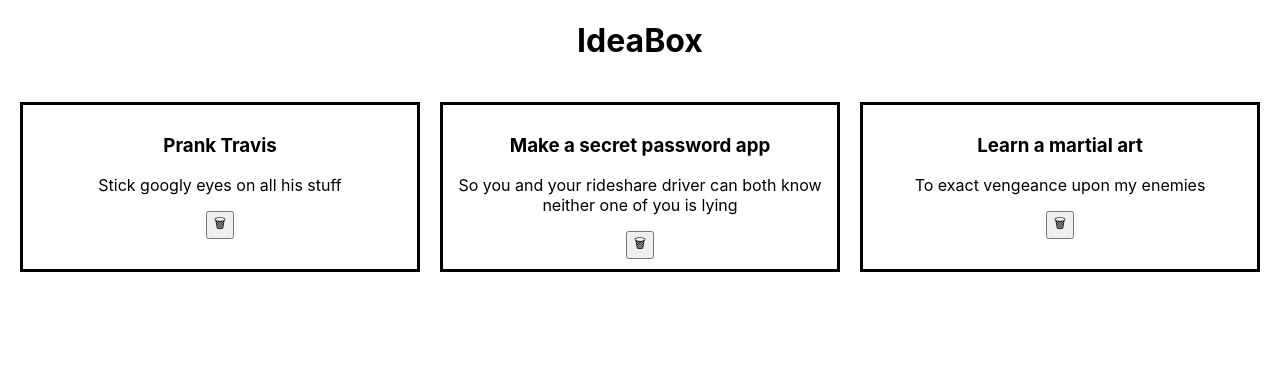
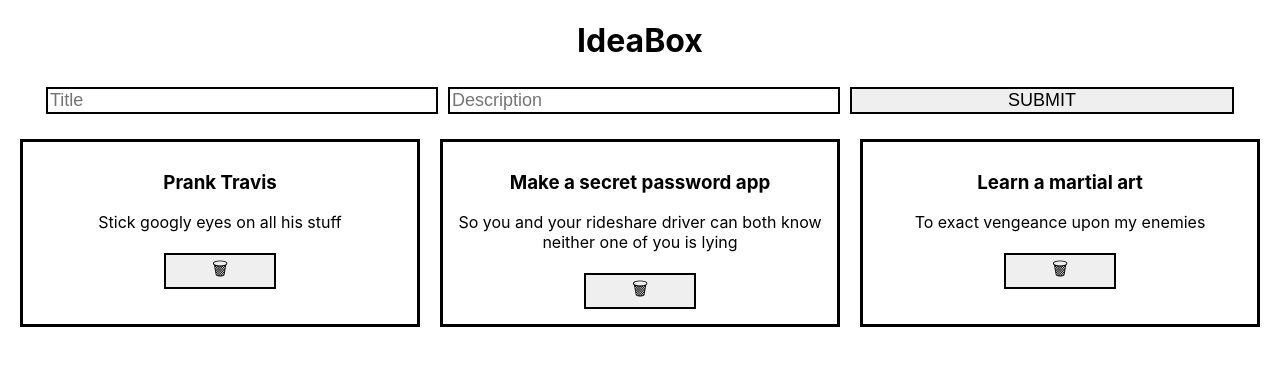
Before and after one commit to anewb87/ideabox, a React (Create React App) app: page / in a window 1280 px wide. Shown: the top 366 px of the page. Built offline with nearby package versions, Linux system fonts and the light colour scheme.

Commit message:
Finish first react Ideabox

```diff
--- a/src/App.js
+++ b/src/App.js
@@ -1,5 +1,6 @@
 import React, { Component } from 'react';
 import Ideas from './Ideas';
+import Form from './Form';
 import './App.css';
 
 class App extends Component {
@@ -14,22 +15,26 @@ class App extends Component {
     }
   }
 
+  addIdea = (newIdea) => {
+    this.setState({ ideas: [...this.state.ideas, newIdea] });
+  }
+
+  deleteIdea = (id) => {
+    console.log(id);
+    const filteredIdeas = this.state.ideas.filter(idea => idea.id != id);
+
+    this.setState({ ideas: filteredIdeas });
+  }
+
   render() {
-
     return (
       <main className='App'>
         <h1>IdeaBox</h1>
+        <Form addIdea={this.addIdea} />
+        <Ideas ideas={this.state.ideas} deleteIdea={this.deleteIdea} />
         {!this.state.ideas.length && <h2>No ideas yet -- add some!</h2>}
-        <Ideas ideas={this.state.ideas} />
       </main>
     )
-
-    // return (
-    //   <main className='App'>
-    //     <h1>IdeaBox</h1>
-    //     <Ideas ideas={this.state.ideas} />
-    //   </main>
-    // )
   }
 }
 
--- a/src/Card.css
+++ b/src/Card.css
@@ -2,5 +2,4 @@
     box-sizing: border-box;
     border: 3px solid black;
     padding: 10px;
-
 }
--- a/src/Card.js
+++ b/src/Card.js
@@ -1,12 +1,12 @@
 import React from 'react';
 import './Card.css';
 
-const Card = ({ title, description, id }) => {
+const Card = ({ title, description, id, deleteIdea }) => {
     return (
         <div className='card'>
             <h3>{title}</h3>
             <p>{description}</p>
-            <button>🗑</button>
+            <button onClick={() => deleteIdea(id)}>🗑</button>
         </div>
     )
 }
--- /dev/null
+++ b/src/Form.css
@@ -0,0 +1,10 @@
+form {
+    margin: auto;
+}
+
+input, button {
+    margin: 5px;
+    width: 30%;
+    border: 2px solid black;
+    font-size: 18px;
+}
--- /dev/null
+++ b/src/Form.js
@@ -0,0 +1,58 @@
+import React, { Component } from 'react';
+import './Form.css';
+
+class Form extends Component {
+    constructor() {
+        super();
+        this.state = {
+            title: '',
+            description: ''
+        }
+    }
+
+    handleChange = event => {
+        this.setState({ [event.target.name]: event.target.value })
+    }
+
+    submitIdea = event => {
+        event.preventDefault();
+
+        const newIdea = {
+            id: Date.now(),
+            ...this.state
+        }
+
+        this.props.addIdea(newIdea);
+        this.clearInputs()
+    }
+
+    clearInputs = () => {
+        this.setState({ title: '', description: '' });
+    }
+
+    render() {
+        return (
+            <form>
+                <input
+                    type='text'
+                    placeholder='Title'
+                    name='title'
+                    value={this.state.title}
+                    onChange={event => this.handleChange(event)}
+                />
+
+                <input
+                    type='text'
+                    placeholder='Description'
+                    name='description'
+                    value={this.state.description}
+                    onChange={event => this.handleChange(event)}
+                />
+
+                <button onClick={event => this.submitIdea(event)}>SUBMIT</button>
+            </form>
+        )
+    }
+}
+
+export default Form;
--- a/src/Ideas.js
+++ b/src/Ideas.js
@@ -3,7 +3,7 @@ import Card from './Card';
 import './Ideas.css';
 
 
-const Ideas = ({ideas}) => {
+const Ideas = ({ideas, deleteIdea}) => {
 
     const ideaCards = ideas.map(idea => {
         return (
@@ -12,6 +12,7 @@ const Ideas = ({ideas}) => {
                 description={idea.description}
                 id={idea.id}
                 key={idea.id}
+                deleteIdea={deleteIdea}
             />
         )
     })
```
